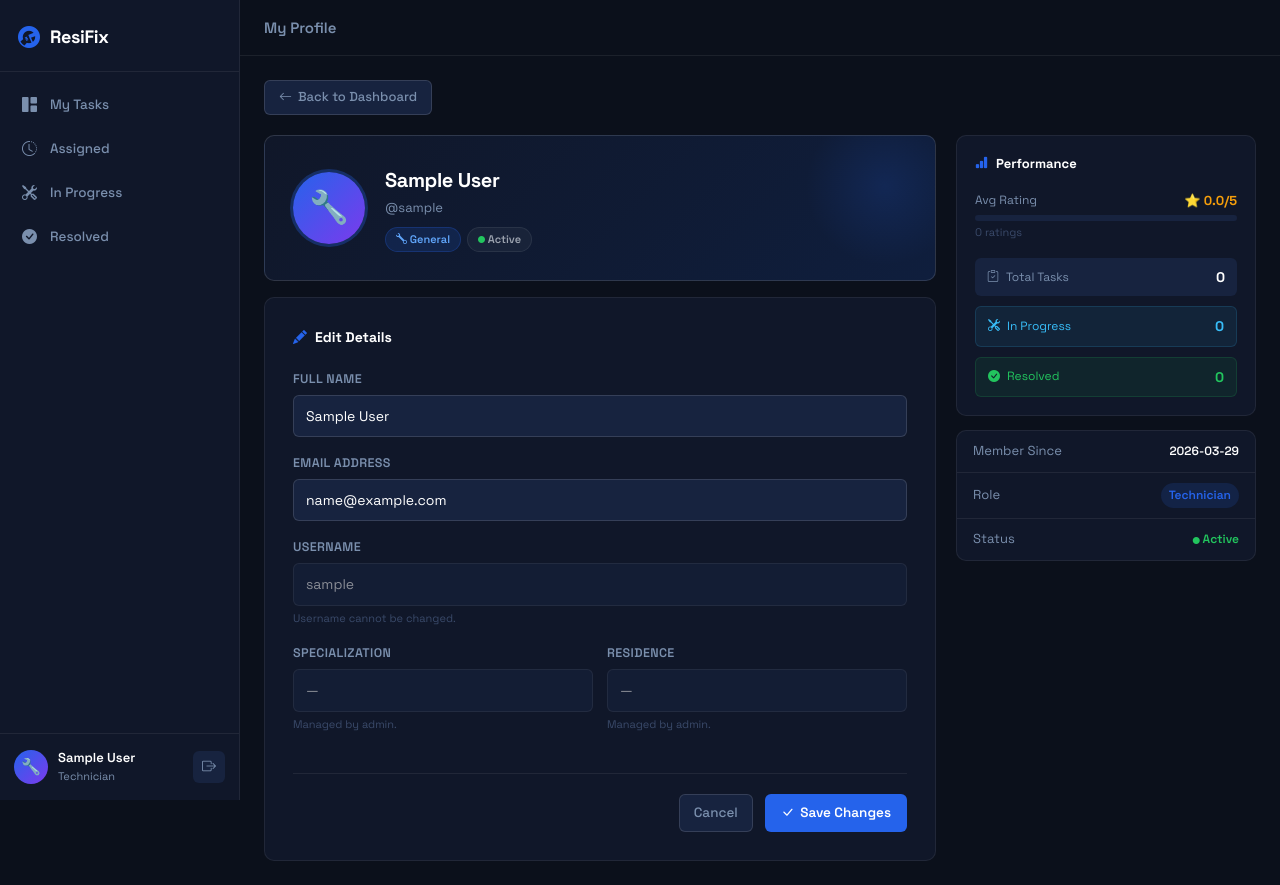
After one commit to ResiFIxGroup20/resifix, a Flask app: page /technician/profile in a window 1280 px wide. The commit adds this page. Run offline with Flask 3, Linux system fonts and the light colour scheme; the visitor is signed in with stand-in values (Sample User, id 1); data comes from the database, SQL or seed files in the repository; data that the repository does not hold is empty.

Commit message:
technician dashboard,profile

```diff
--- a/routes/technician.py
+++ b/routes/technician.py
@@ -5,6 +5,8 @@ from database.db import (
     get_requests_by_technician,
     get_request_by_id,
     get_all_users,
+    get_user_by_id,
+    update_technician_profile,
     update_request_status,
     add_comment,
     get_comments_by_request,
@@ -148,3 +150,51 @@ def task_detail(request_id):
         comments=comments,
         images=images,
     )
+
+# Profile
+
+@technician.route('/technician/profile', methods=['GET', 'POST'])
+@technician_required
+def profile():
+    """Technician profile view and edit."""
+    tech_id = session['user_id']
+    user = get_user_by_id(tech_id)
+
+    if not user:
+        flash('User not found.', 'danger')
+        return redirect(url_for('technician.technician_dashboard'))
+
+    # Stats for the profile page
+    all_tasks     = get_requests_by_technician(tech_id)
+    avg_rating    = get_average_rating(tech_id)
+    ratings       = get_ratings_by_technician(tech_id)
+    total_ratings = len(ratings)
+    stats = {
+        'total':       len(all_tasks),
+        'in_progress': sum(1 for t in all_tasks if t['status'] == 'in_progress'),
+        'resolved':    sum(1 for t in all_tasks if t['status'] == 'resolved'),
+    }
+
+    if request.method == 'POST':
+        full_name = request.form.get('full_name', '').strip()
+        email     = request.form.get('email', '').strip()
+
+        if not full_name:
+            flash('Full name cannot be empty.', 'danger')
+            return redirect(url_for('technician.profile'))
+        if not email or '@' not in email:
+            flash('Please enter a valid email address.', 'danger')
+            return redirect(url_for('technician.profile'))
+
+        update_technician_profile(tech_id, full_name, email)
+        session['full_name'] = full_name   # keep session in sync
+        flash('Profile updated successfully.', 'success')
+        return redirect(url_for('technician.profile'))
+
+    return render_template(
+        'technician/profile.html',
+        user=user,
+        stats=stats,
+        avg_rating=avg_rating,
+        total_ratings=total_ratings,
+    )
--- a/templates/base.html
+++ b/templates/base.html
@@ -49,19 +49,19 @@
     {% elif session.get('role') == 'technician' %}
     <!-- Technician Navigation -->
     <a href="{{ url_for('technician.technician_dashboard') }}"
-       class="nav-link {% if request.endpoint == 'technician.technician_dashboard' %}active{% endif %}">
+       class="nav-link {% if request.endpoint == 'technician.technician_dashboard' and not request.args.get('status') %}active{% endif %}">
       <i class="bi bi-grid-1x2-fill"></i> My Tasks
     </a>
     <a href="{{ url_for('technician.technician_dashboard') }}?status=assigned"
-       class="nav-link">
+       class="nav-link {% if request.args.get('status') == 'assigned' %}active{% endif %}">
       <i class="bi bi-clock-history"></i> Assigned
     </a>
     <a href="{{ url_for('technician.technician_dashboard') }}?status=in_progress"
-       class="nav-link">
+       class="nav-link {% if request.args.get('status') == 'in_progress' %}active{% endif %}">
       <i class="bi bi-tools"></i> In Progress
     </a>
     <a href="{{ url_for('technician.technician_dashboard') }}?status=resolved"
-       class="nav-link">
+       class="nav-link {% if request.args.get('status') == 'resolved' %}active{% endif %}">
       <i class="bi bi-check-circle-fill"></i> Resolved
     </a>
 
@@ -86,9 +86,23 @@
   <!-- Sidebar footer -->
   <div class="sidebar-footer">
     <div class="user-info">
+      {% if session.get('role') == 'technician' %}
+      <a href="{{ url_for('technician.profile') }}" title="View Profile" style="text-decoration:none; flex-shrink:0;">
+        <div class="user-avatar" style="
+          background: linear-gradient(135deg, var(--accent) 0%, #7c3aed 100%);
+          color: #fff; font-size:16px; cursor:pointer;
+          transition: transform 0.15s, box-shadow 0.15s;
+          box-shadow: 0 0 0 2px transparent;"
+          onmouseover="this.style.transform='scale(1.1)'; this.style.boxShadow='0 0 0 2px var(--accent)';"
+          onmouseout="this.style.transform='scale(1)'; this.style.boxShadow='0 0 0 2px transparent';">
+          🔧
+        </div>
+      </a>
+      {% else %}
       <div class="user-avatar">
         {{ session.get('full_name', 'U')[0].upper() }}
       </div>
+      {% endif %}
       <div class="user-details">
         <div class="user-name">{{ session.get('full_name', 'User') }}</div>
         <div class="user-role">{{ session.get('role', '').title() }}</div>
--- /dev/null
+++ b/templates/technician/profile.html
@@ -0,0 +1,189 @@
+{% extends 'base.html' %}
+{% block title %}My Profile — ResiFix{% endblock %}
+{% block page_title %}My Profile{% endblock %}
+
+{% block content %}
+
+<div style="margin-bottom:20px;">
+  <a href="{{ url_for('technician.technician_dashboard') }}" class="btn-ghost" style="padding:6px 14px; font-size:13px;">
+    <i class="bi bi-arrow-left"></i> Back to Dashboard
+  </a>
+</div>
+
+<div class="detail-layout">
+
+  <!-- Left: Edit form -->
+  <div>
+
+    <!-- Profile Header Card -->
+    <div style="
+      background: linear-gradient(135deg, var(--bg-2) 0%, #0f1e3d 100%);
+      border: 1px solid var(--border-strong);
+      border-radius: var(--radius);
+      padding: 28px;
+      margin-bottom: 16px;
+      display: flex;
+      align-items: center;
+      gap: 20px;
+      position: relative;
+      overflow: hidden;
+    ">
+      <div style="
+        position:absolute; right:-30px; top:-30px;
+        width:160px; height:160px; border-radius:50%;
+        background: radial-gradient(circle, rgba(37,99,235,0.15) 0%, transparent 70%);
+        pointer-events:none;
+      "></div>
+
+      <!-- Big avatar -->
+      <div style="
+        width:72px; height:72px; border-radius:50%; flex-shrink:0;
+        background: linear-gradient(135deg, var(--accent) 0%, #7c3aed 100%);
+        display:flex; align-items:center; justify-content:center;
+        font-size:32px;
+        box-shadow: 0 0 0 3px rgba(37,99,235,0.3);
+        position:relative; z-index:1;
+      ">🔧</div>
+
+      <div style="position:relative; z-index:1;">
+        <div style="font-size:20px; font-weight:800; letter-spacing:-0.02em;">{{ user['full_name'] }}</div>
+        <div style="color:var(--text-muted); font-size:13px; margin-top:2px;">@{{ user['username'] }}</div>
+        <div style="margin-top:8px; display:flex; flex-wrap:wrap; gap:6px;">
+          <span style="
+            background:var(--accent-dim); border:1px solid rgba(37,99,235,0.25);
+            border-radius:20px; padding:3px 10px; font-size:11px; color:var(--primary); font-weight:600;">
+            <i class="bi bi-wrench"></i> {{ user['specialization']|title if user['specialization'] else 'General' }}
+          </span>
+          {% if user['residence'] %}
+          <span style="
+            background:rgba(34,197,94,0.1); border:1px solid rgba(34,197,94,0.25);
+            border-radius:20px; padding:3px 10px; font-size:11px; color:var(--success); font-weight:600;">
+            <i class="bi bi-building"></i> {{ user['residence'] }}
+          </span>
+          {% endif %}
+          <span style="
+            background:rgba(107,114,128,0.1); border:1px solid rgba(107,114,128,0.2);
+            border-radius:20px; padding:3px 10px; font-size:11px; color:#9ca3af; font-weight:600;">
+            <i class="bi bi-circle-fill" style="font-size:7px; color:var(--success);"></i>
+            Active
+          </span>
+        </div>
+      </div>
+    </div>
+
+    <!-- Edit Form -->
+    <div class="detail-main">
+      <div style="font-weight:700; font-size:14px; margin-bottom:20px; display:flex; align-items:center; gap:8px;">
+        <i class="bi bi-pencil-fill" style="color:var(--accent);"></i> Edit Details
+      </div>
+
+      <form method="POST">
+        <div class="form-group-custom">
+          <label class="form-label-custom">Full Name</label>
+          <input type="text" name="full_name" class="form-control-custom"
+                 style="padding-left:12px;"
+                 value="{{ user['full_name'] }}" required>
+        </div>
+
+        <div class="form-group-custom">
+          <label class="form-label-custom">Email Address</label>
+          <input type="email" name="email" class="form-control-custom"
+                 style="padding-left:12px;"
+                 value="{{ user['email'] }}" required>
+        </div>
+
+        <!-- Read-only fields -->
+        <div class="form-group-custom">
+          <label class="form-label-custom">Username</label>
+          <input type="text" class="form-control-custom" style="padding-left:12px; opacity:0.5; cursor:not-allowed;"
+                 value="{{ user['username'] }}" disabled>
+          <div style="font-size:11px; color:var(--text-faint); margin-top:4px;">Username cannot be changed.</div>
+        </div>
+
+        <div style="display:grid; grid-template-columns:1fr 1fr; gap:14px;">
+          <div class="form-group-custom">
+            <label class="form-label-custom">Specialization</label>
+            <input type="text" class="form-control-custom" style="padding-left:12px; opacity:0.5; cursor:not-allowed;"
+                   value="{{ user['specialization']|title if user['specialization'] else '—' }}" disabled>
+            <div style="font-size:11px; color:var(--text-faint); margin-top:4px;">Managed by admin.</div>
+          </div>
+          <div class="form-group-custom">
+            <label class="form-label-custom">Residence</label>
+            <input type="text" class="form-control-custom" style="padding-left:12px; opacity:0.5; cursor:not-allowed;"
+                   value="{{ user['residence'] or '—' }}" disabled>
+            <div style="font-size:11px; color:var(--text-faint); margin-top:4px;">Managed by admin.</div>
+          </div>
+        </div>
+
+        <div class="form-actions">
+          <a href="{{ url_for('technician.technician_dashboard') }}" class="btn-ghost">Cancel</a>
+          <button type="submit" class="btn-primary">
+            <i class="bi bi-check-lg"></i> Save Changes
+          </button>
+        </div>
+      </form>
+    </div>
+
+  </div>
+
+  <!-- Right: Stats sidebar -->
+  <div class="detail-sidebar">
+
+    <!-- Performance card -->
+    <div class="action-card">
+      <div class="action-card-title">
+        <i class="bi bi-bar-chart-fill" style="color:var(--accent);"></i> Performance
+      </div>
+
+      <div style="margin-bottom:16px;">
+        <div style="display:flex; justify-content:space-between; align-items:center; margin-bottom:4px;">
+          <span style="font-size:12px; color:var(--text-muted);">Avg Rating</span>
+          <span style="font-size:13px; font-weight:700; color:var(--warning);">⭐ {{ avg_rating }}/5</span>
+        </div>
+        <div style="height:6px; background:var(--bg-3); border-radius:3px; overflow:hidden;">
+          <div style="height:100%; width:{{ (avg_rating / 5 * 100)|round }}%; background:var(--warning); border-radius:3px; transition:width 0.4s;"></div>
+        </div>
+        <div style="font-size:11px; color:var(--text-faint); margin-top:3px;">{{ total_ratings }} rating{{ 's' if total_ratings != 1 }}</div>
+      </div>
+
+      <div style="display:flex; flex-direction:column; gap:10px;">
+        <div style="display:flex; justify-content:space-between; align-items:center; padding:8px 12px;
+          background:var(--bg-3); border-radius:var(--radius-sm);">
+          <span style="font-size:12px; color:var(--text-muted);"><i class="bi bi-clipboard-check me-2"></i>Total Tasks</span>
+          <span style="font-weight:700; font-size:14px;">{{ stats.total }}</span>
+        </div>
+        <div style="display:flex; justify-content:space-between; align-items:center; padding:8px 12px;
+          background:rgba(56,189,248,0.08); border:1px solid rgba(56,189,248,0.15); border-radius:var(--radius-sm);">
+          <span style="font-size:12px; color:var(--info);"><i class="bi bi-tools me-2"></i>In Progress</span>
+          <span style="font-weight:700; font-size:14px; color:var(--info);">{{ stats.in_progress }}</span>
+        </div>
+        <div style="display:flex; justify-content:space-between; align-items:center; padding:8px 12px;
+          background:rgba(34,197,94,0.08); border:1px solid rgba(34,197,94,0.15); border-radius:var(--radius-sm);">
+          <span style="font-size:12px; color:var(--success);"><i class="bi bi-check-circle-fill me-2"></i>Resolved</span>
+          <span style="font-weight:700; font-size:14px; color:var(--success);">{{ stats.resolved }}</span>
+        </div>
+      </div>
+    </div>
+
+    <!-- Account info -->
+    <div class="info-card">
+      <div class="info-row">
+        <span>Member Since</span>
+        <span>{{ user['created_at'][:10] if user['created_at'] else '—' }}</span>
+      </div>
+      <div class="info-row">
+        <span>Role</span>
+        <span class="role-badge role-technician">Technician</span>
+      </div>
+      <div class="info-row">
+        <span>Status</span>
+        <span style="color:var(--success); font-weight:600; font-size:12px;">
+          <i class="bi bi-circle-fill" style="font-size:7px;"></i> Active
+        </span>
+      </div>
+    </div>
+
+  </div>
+</div>
+
+{% endblock %}
```
Also changed, not shown: database/db.py (+11 -0 lines), templates/technician/dashboard.html (+71 -15 lines), templates/technician/task_detail.html (line endings or trailing spaces).
